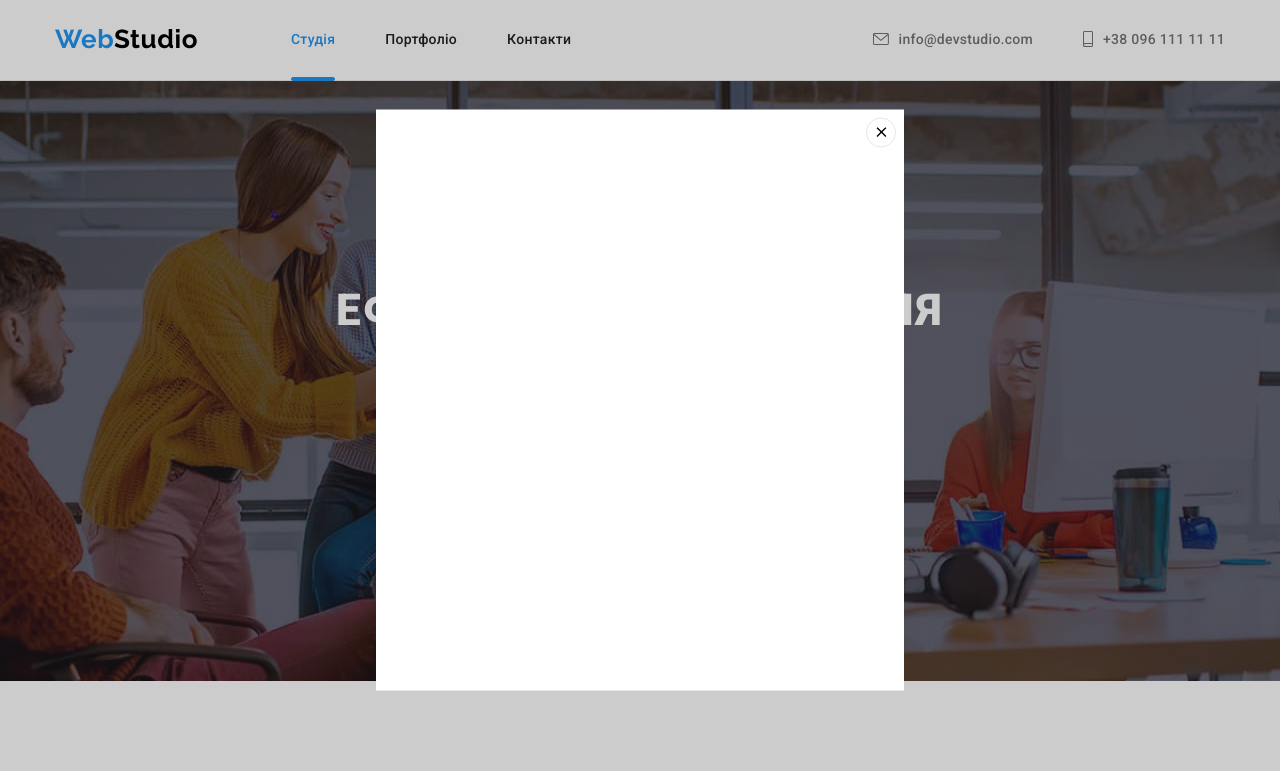
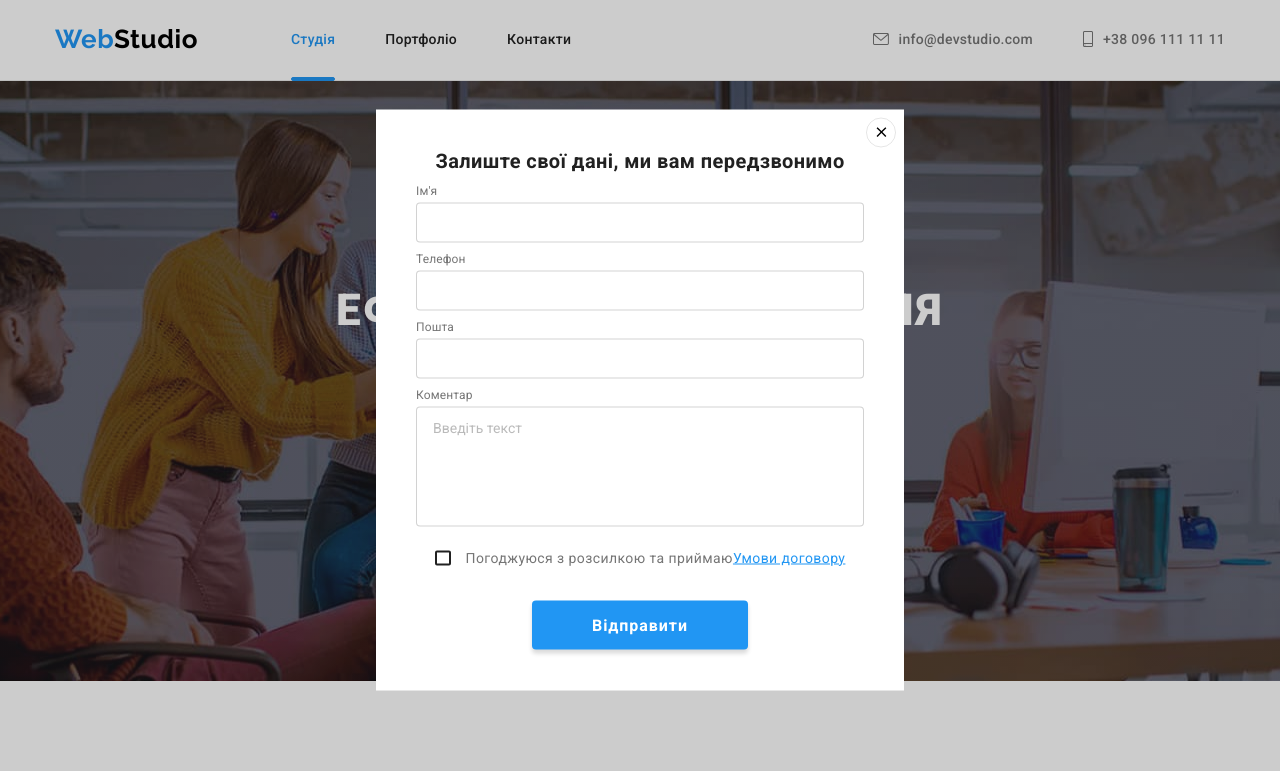
Before and after one commit to Daria-Misko/goit-markup-hw-06, a plain HTML site: page index.html in a window 1280 px wide. Both pictures are taken after a click on the button "Замовити послугу". Shown: the top 771 px of the page. Drawn offline with nearby package versions, Linux system fonts and the light colour scheme.

Commit message:
add modal forms

```diff
--- a/css/style.css
+++ b/css/style.css
@@ -709,6 +709,7 @@ footer {
 .modal {
 	width: 528px;
 	height: 581px;
+	padding: 40px;
 	background-color: var(--color-white);
 	position: absolute;
 	top: 50%;
@@ -739,3 +740,88 @@ footer {
 .modal-esc-symbol {
 	fill: var(--color-black);
 }
+.modal-form {
+}
+.modal-form h2 {
+	font-weight: 700;
+	font-size: 20px;
+	line-height: 1.15;
+	text-align: center;
+	color: var(--main-color-title);
+	margin-bottom: 12px;
+}
+.modal-field {
+	display: flex;
+	flex-direction: column;
+	gap: 4px;
+	margin-bottom: 10px;
+}
+.modal-label {
+	font-size: 12px;
+	line-height: 1.16;
+	letter-spacing: 0.01em;
+	color: var(--main-color-text);
+}
+.modal-input {
+	height: 40px;
+	border: 1px solid rgba(33, 33, 33, 0.2);
+	border-radius: 4px;
+	outline: transparent;
+}
+.modal-comment {
+	resize: none;
+	height: 120px;
+	padding: 12px 16px;
+}
+.modal-comment::placeholder {
+	color: rgba(117, 117, 117, 0.5);
+}
+.checkbox-wrapper {
+	margin: 20px 0 30px 0;
+}
+.check-label {
+	font-size: 14px;
+	line-height: 1.71;
+	color: var(--main-color-text);
+	display: flex;
+	justify-content: center;
+	align-items: center;
+}
+.check-label a {
+	color: var(--color-blue);
+	text-decoration-line: underline;
+}
+.check-label::before {
+	content: "";
+	margin-right: 15px;
+	width: 16px;
+	height: 15px;
+	border: 2px solid var(--main-color-title);
+	border-radius: 2px;
+}
+.check-input:checked + .check-label::before {
+	background-image: url(../images/icons/Vector.svg);
+	background-color: var(--color-blue);
+	border-color: var(--color-blue);
+}
+.modal-submit-button {
+	font-family: inherit;
+	color: var(--color-white);
+	background-color: var(--color-blue);
+	box-shadow: 0px 4px 4px rgba(0, 0, 0, 0.15);
+	font-size: 16px;
+	font-weight: 700;
+	line-height: 1.87;
+	letter-spacing: 0.06em;
+	text-align: center;
+	border: none;
+	border-radius: 4px;
+	min-width: 216px;
+	padding: 10px 0;
+	display: block;
+	margin: 0 auto;
+
+	transition-property: background-color;
+	transition-duration: 250ms;
+	transition-timing-function: cubic-bezier(0.4, 0, 0.2, 1);
+}
--- a/index.html
+++ b/index.html
@@ -526,6 +526,36 @@
 						<use class="modal-esc-symbol" href="./images/icons/icomoon1/symbol-defs.svg#icon-cross"></use>
 					</svg>
 				</button>
+				<form class="modal-form" name="user-form">
+					<h2>Залиште свої дані, ми вам передзвонимо</h2>
+					<div class="modal-field">
+						<label for="user-name" class="modal-label">Ім'я</label>
+						<input type="text" class="modal-input" name="name" id="user-name"/>
+					</div>
+
+					<div class="modal-field">
+						<label for="user-tel" class="modal-label">Телефон</label>
+						<input type="tel" class="modal-input" name="tel" id="user-tel"/>
+					</div>
+
+					<div class="modal-field">
+						<label for="user-email" class="modal-label">Пошта</label>
+						<input type="email" class="modal-input" name="email" id="user-email"/>
+					</div>
+
+					<div class="modal-field">
+						<label for="user-comment" class="modal-label">Коментар</label>
+						<textarea class="modal-input modal-comment" name="commet" id="user-comment" placeholder="Введіть текст" ></textarea>
+					</div>
+
+					<div class="checkbox-wrapper">
+						<input type="checkbox" name="modal-accept-input" id="modal-check" class="check-input visually-hidden" value="true">
+
+						<label for="modal-check" class="check-label">Погоджуюся з розсилкою та приймаю <a href="#">Умови договору</a></label>
+					</div>
+
+					<button type="submit" class="modal-submit-button">Відправити</button>
+				</form>
 			</div>
 		</div>
 		<script src="./js/modal.js"></script>
```
Also changed, not shown: images/icons/Vector.svg (added), images/icons/email-black-18dp 1.svg (added), images/icons/person-black-18dp 1.svg (added), images/icons/phone-black-18dp 1 (1).svg (added).
